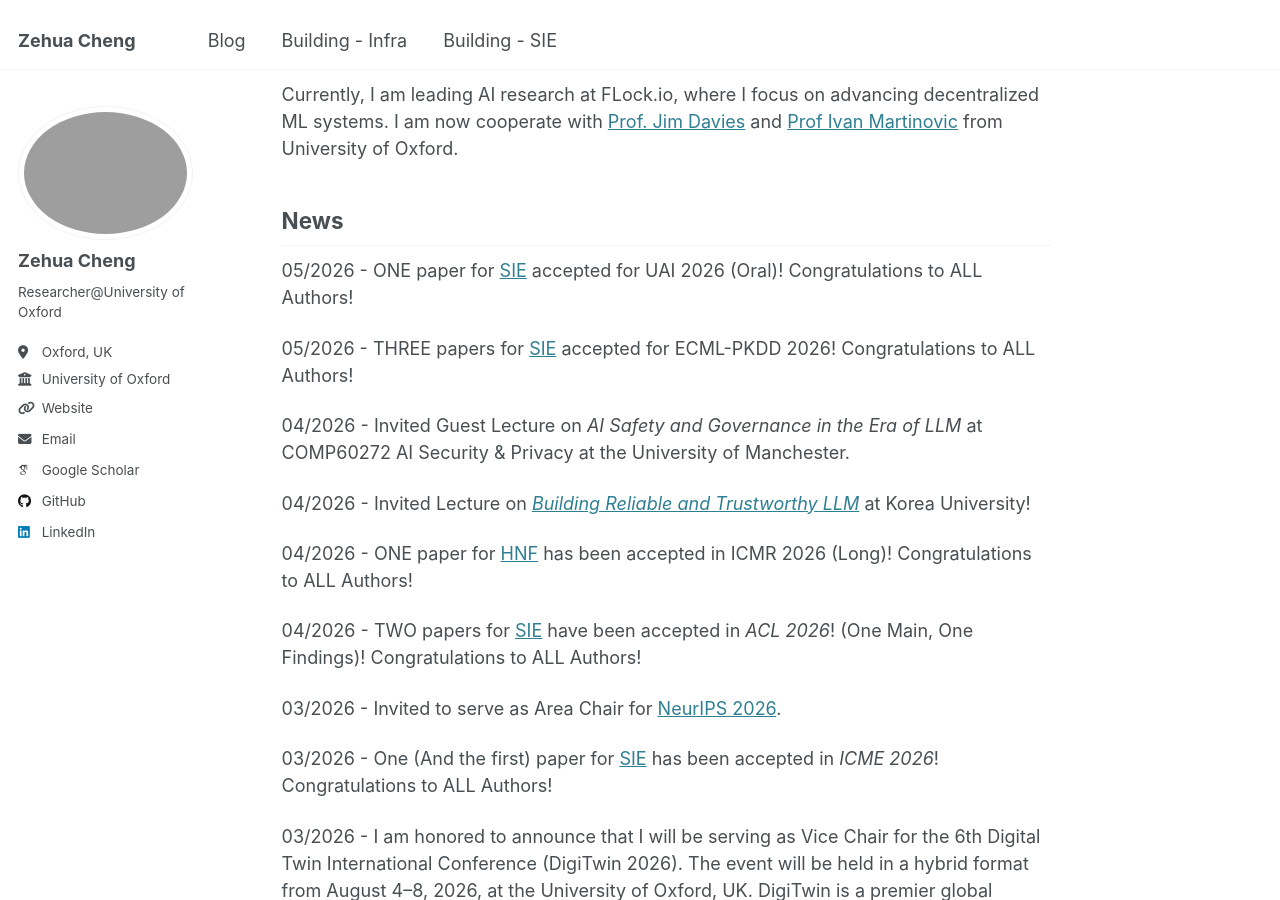
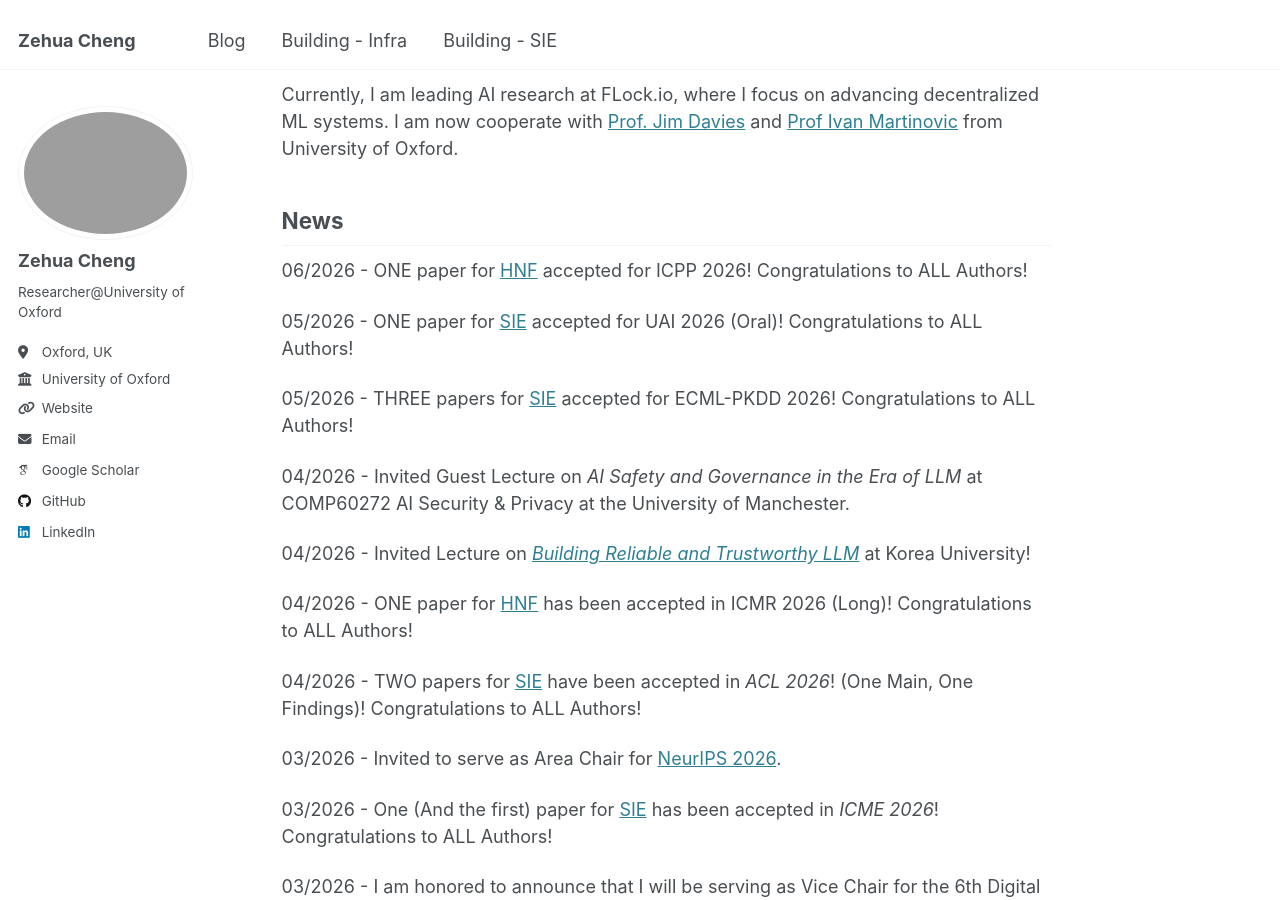
Before and after one commit to limberc/limberc.github.io, a Jekyll site: the page built from _pages/about.md, in a window 1280 px wide and 900 px high, scrolled down 303 px. Built offline with Jekyll 4.4.1, drawn with Linux system fonts in a browser that asks for light colours; some web fonts are replaced.

Commit message:
New Version.

```diff
--- a/_pages/about.md
+++ b/_pages/about.md
@@ -14,6 +14,8 @@ We build autonomous agents that reason over distributed, high-stakes data (Bio &
 Currently, I am leading AI research at FLock.io, where I focus on advancing decentralized ML systems. I am now cooperate with [Prof. Jim Davies](https://www.bdi.ox.ac.uk/Team/jim-davies) and [Prof Ivan Martinovic](https://www.cs.ox.ac.uk/people/ivan.martinovic/) from University of Oxford.
 
 ## News
+
+06/2026 - ONE paper for [HNF](https://limberc.site/infra/) accepted for ICPP 2026! Congratulations to ALL Authors!
 
 05/2026 - ONE paper for [SIE](https://limberc.site/sie/) accepted for UAI 2026 (Oral)! Congratulations to ALL Authors!
 
```
Also changed, not shown: _pages/WP1.md (+1 -0 lines).
